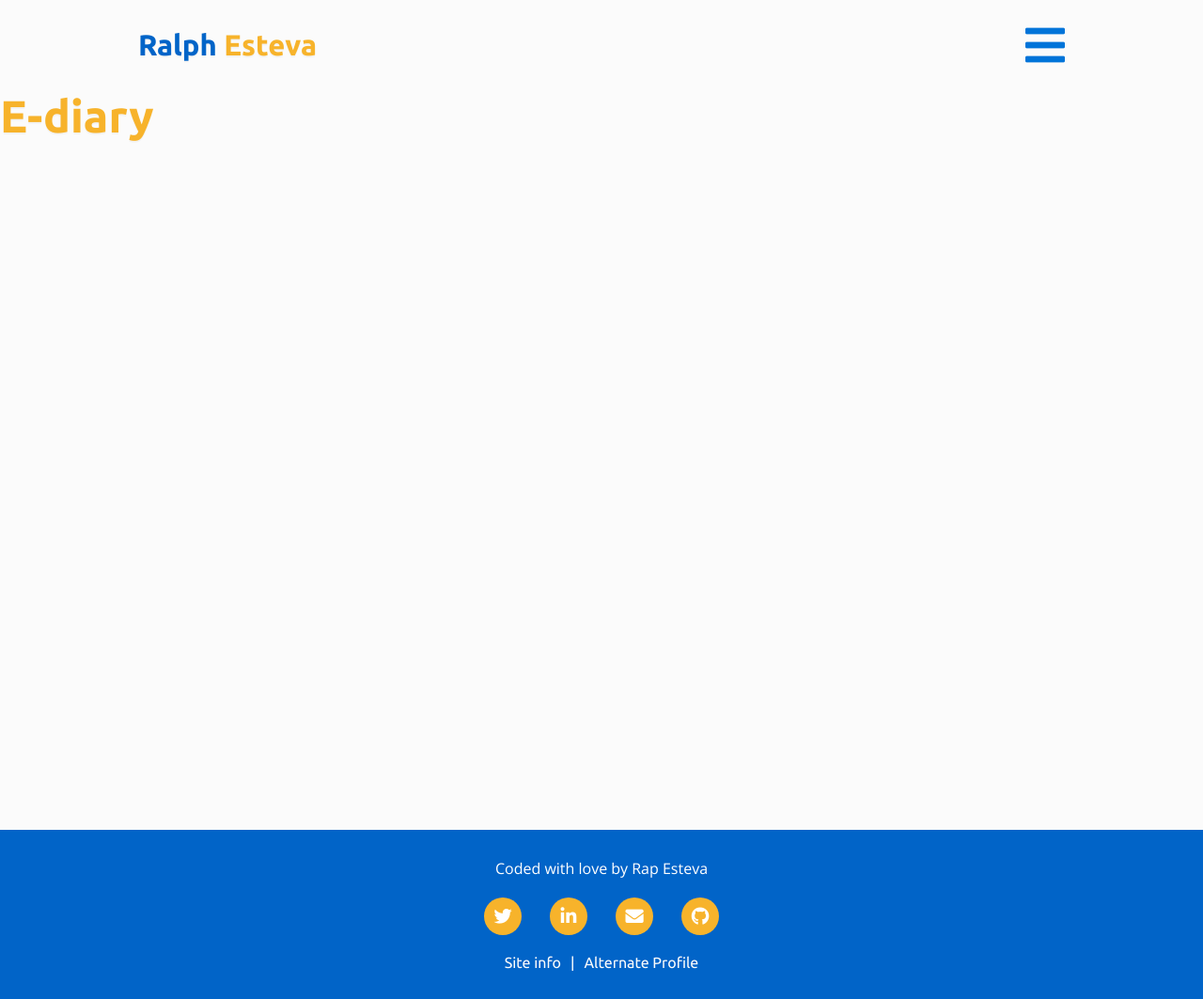
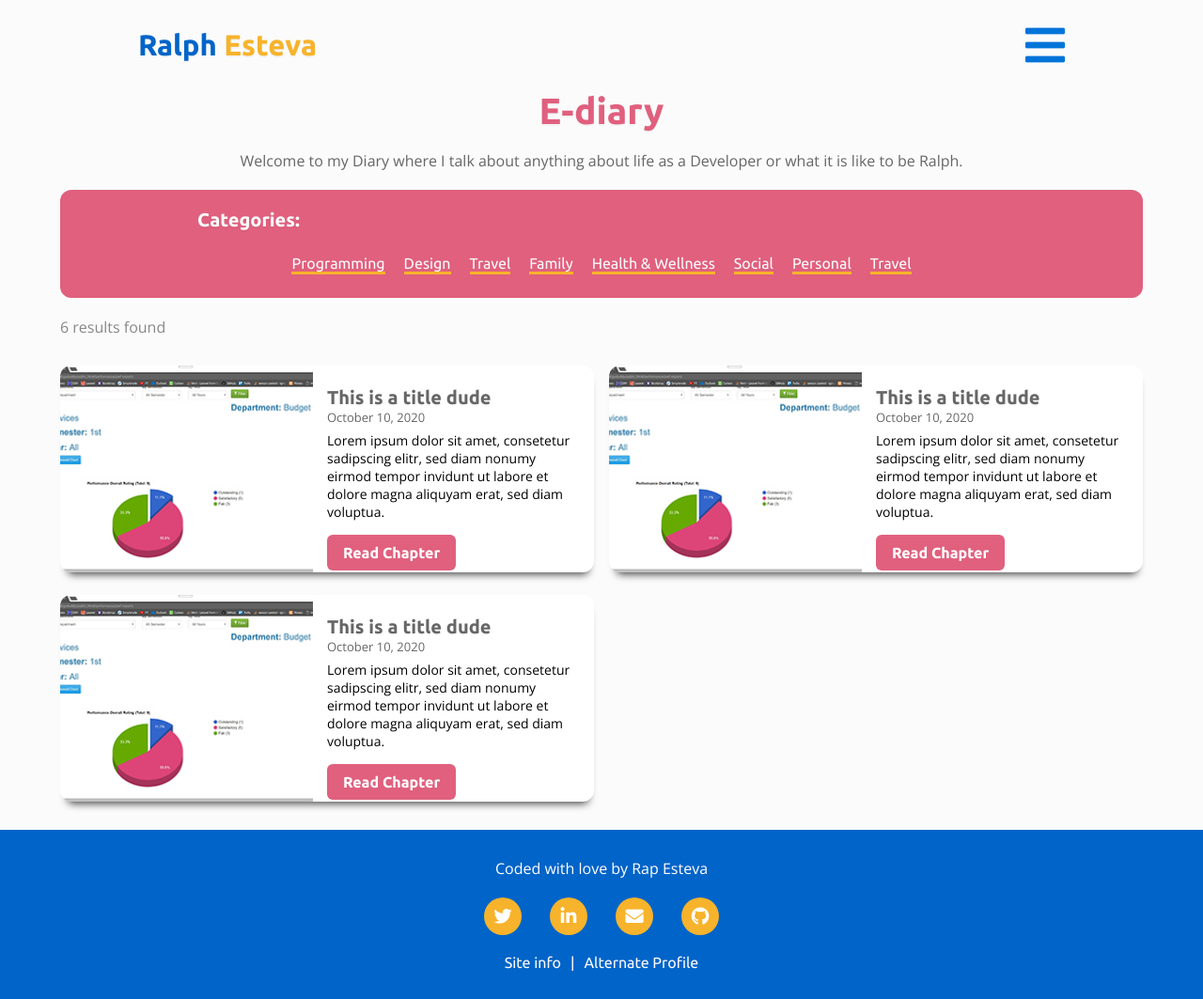
Before and after one commit to rapsamaniego27/portfolio-2020, a Jekyll site: the page built from e-diary.html, in a window 1280 px wide and 1063 px high. Shown: the whole window at 94% size. Built offline with Jekyll 4.4.1, drawn with Linux system fonts in a browser that asks for light colours; nearby versions of some CDN libraries.

Commit message:
added diary filters

```diff
--- a/diary.html
+++ /dev/null
@@ -1,6 +0,0 @@
----
-layout: default
-title: "Diary"
----
-
-<h1>Diary</h1>
--- a/e-diary.html
+++ b/e-diary.html
@@ -1,6 +1,102 @@
 ---
 layout: default
-title: "Rap's Diary"
+title: "Diary"
 ---
 
-<h1>E-diary</h1>
+<div class="diaries__container">
+ <h2 class="page-title hex-tertiary">E-diary</h2>
+ <p class="hex-dark page-description pt-20 pb-20 ml-xl-20 mr-xl-20">Welcome to my Diary where I talk about anything about life
+  as a
+  Developer or what it is like to be Ralph.</p>
+
+  <!-- Row Diary Categories -->
+  <div class="diary-categories__container">
+   <div class="diary-categories__wrapper">
+    <h5 class="hex-white pt-20 pb-20 ml-xl-20">Categories: </h5>
+    <ul class="diary-categories pb-20">
+     <li class="diary-category__item">
+      <a href="#" class="diary-category__link">Programming</a>
+     </li>
+     <li class="diary-category__item">
+      <a href="#" class="diary-category__link">Design</a>
+     </li>
+     <li class="diary-category__item">
+      <a href="#" class="diary-category__link">Travel</a>
+     </li>
+     <li class="diary-category__item">
+      <a href="#" class="diary-category__link">Family</a>
+     </li>
+     <li class="diary-category__item">
+      <a href="#" class="diary-category__link">Health & Wellness</a>
+     </li>
+     <li class="diary-category__item">
+      <a href="#" class="diary-category__link">Social</a>
+     </li>
+     <li class="diary-category__item">
+      <a href="#" class="diary-category__link">Personal</a>
+     </li>
+     <li class="diary-category__item">
+      <a href="#" class="diary-category__link">Travel</a>
+     </li>
+    </ul>
+   </div>
+  </div>
+   <!-- End Diary Categories -->
+
+  <div class="diary-results__container">
+   <p class="portfolio-results__label pl-xl-20">6 results found</p>
+
+   <div class="diary-results mt-30 mb-30">
+
+    <div class="diary-result">
+     <div class="diary-result__img-container">
+       <img src="../images/pie-chart.jpg" alt="Diary Result" title="Diary Result" class="diary-result__img">
+     </div>
+     <div class="diary-result__content">
+      <h5 class="hex-dark diary-result__heading">This is a title dude</h5>
+      <p class="diary-result__date hex-dark">October 10, 2020</p>
+      <p class="diary-result__paragraph">
+       Lorem ipsum dolor sit amet, consetetur sadipscing elitr, sed diam nonumy eirmod tempor invidunt ut labore et dolore
+       magna aliquyam erat, sed diam voluptua.
+      </p>
+      <a href="#" class="btn btn-tertiary">Read Chapter</a>
+     </div>
+    </div>
+
+     <div class="diary-result">
+      <div class="diary-result__img-container">
+       <img src="../images/pie-chart.jpg" alt="Diary Result" title="Diary Result" class="diary-result__img">
+      </div>
+      <div class="diary-result__content">
+       <h5 class="hex-dark diary-result__heading">This is a title dude</h5>
+       <p class="diary-result__date hex-dark">October 10, 2020</p>
+       <p class="diary-result__paragraph">
+        Lorem ipsum dolor sit amet, consetetur sadipscing elitr, sed diam nonumy eirmod tempor invidunt ut labore et dolore
+        magna aliquyam erat, sed diam voluptua.
+       </p>
+       <a href="#" class="btn btn-tertiary">Read Chapter</a>
+      </div>
+     </div>
+
+      <div class="diary-result">
+       <div class="diary-result__img-container">
+        <img src="../images/pie-chart.jpg" alt="Diary Result" title="Diary Result" class="diary-result__img">
+       </div>
+       <div class="diary-result__content">
+        <h5 class="hex-dark diary-result__heading">This is a title dude</h5>
+        <p class="diary-result__date hex-dark">October 10, 2020</p>
+        <p class="diary-result__paragraph">
+         Lorem ipsum dolor sit amet, consetetur sadipscing elitr, sed diam nonumy eirmod tempor invidunt ut labore et dolore
+         magna aliquyam erat, sed diam voluptua.
+        </p>
+        <a href="#" class="btn btn-tertiary">Read Chapter</a>
+       </div>
+      </div>
+
+
+
+   </div>
+  </div>
+
+
+</div>
--- a/source/scss/5-modules/buttons.scss
+++ b/source/scss/5-modules/buttons.scss
@@ -18,6 +18,10 @@
 
 .btn-primary{
   @include btn-background(color('primary'));
+}
+
+.btn-tertiary{
+  @include btn-background(color('tertiary'));
 }
 
 /* Button Circulary */
--- a/source/scss/5-modules/tag.scss
+++ b/source/scss/5-modules/tag.scss
@@ -1,5 +1,4 @@
 .tag{
- background: #DDC0FF;
  padding:4px 8px;
  border-radius: 8px;
  display:inline-block;
--- a/source/scss/style.scss
+++ b/source/scss/style.scss
@@ -33,6 +33,7 @@
 @import '4-layout/awards';
 @import '4-layout/work-experience';
 @import '4-layout/portfolio';
+@import '4-layout/e-diary';
 
 @import '5-modules/buttons.scss';
 @import '5-modules/avatar.scss';
@@ -48,3 +49,4 @@
 @import '6-responsive/awards';
 @import '6-responsive/work-experience';
 @import '6-responsive/portfolio';
+@import '6-responsive/e-diary';
```
Also changed, not shown: _data/2019-09-26-title1.md (added, +8 -0 lines), _data/2019-10-06-title2.md (added, +8 -0 lines), _data/2019-11-17-title3.md (added, +8 -0 lines), source/js/classes/Portfolio.js (added, +10 -0 lines), source/scss/4-layout/e-diary.scss (added, +100 -0 lines), source/scss/6-responsive/e-diary.scss (added, +44 -0 lines), dist/app.js, dist/style.min.css, images/Image (7).jpg (added), images/diary1.jpg (added).
